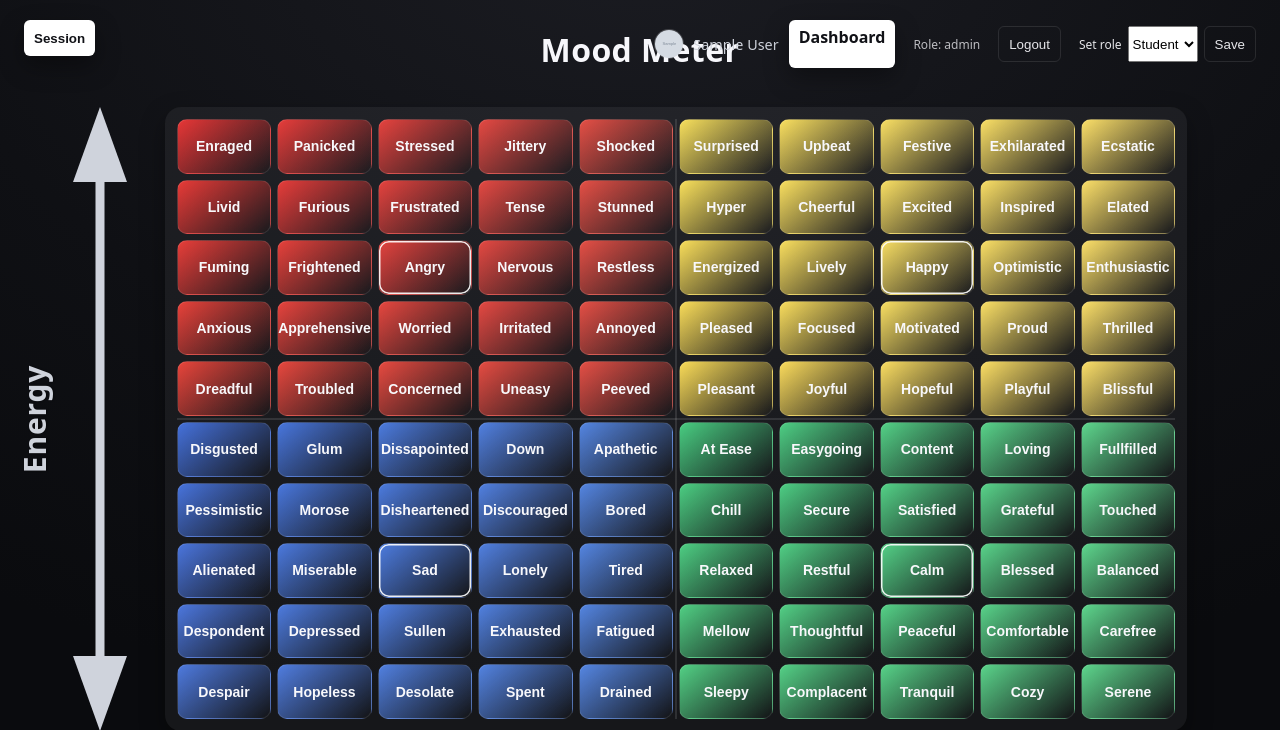
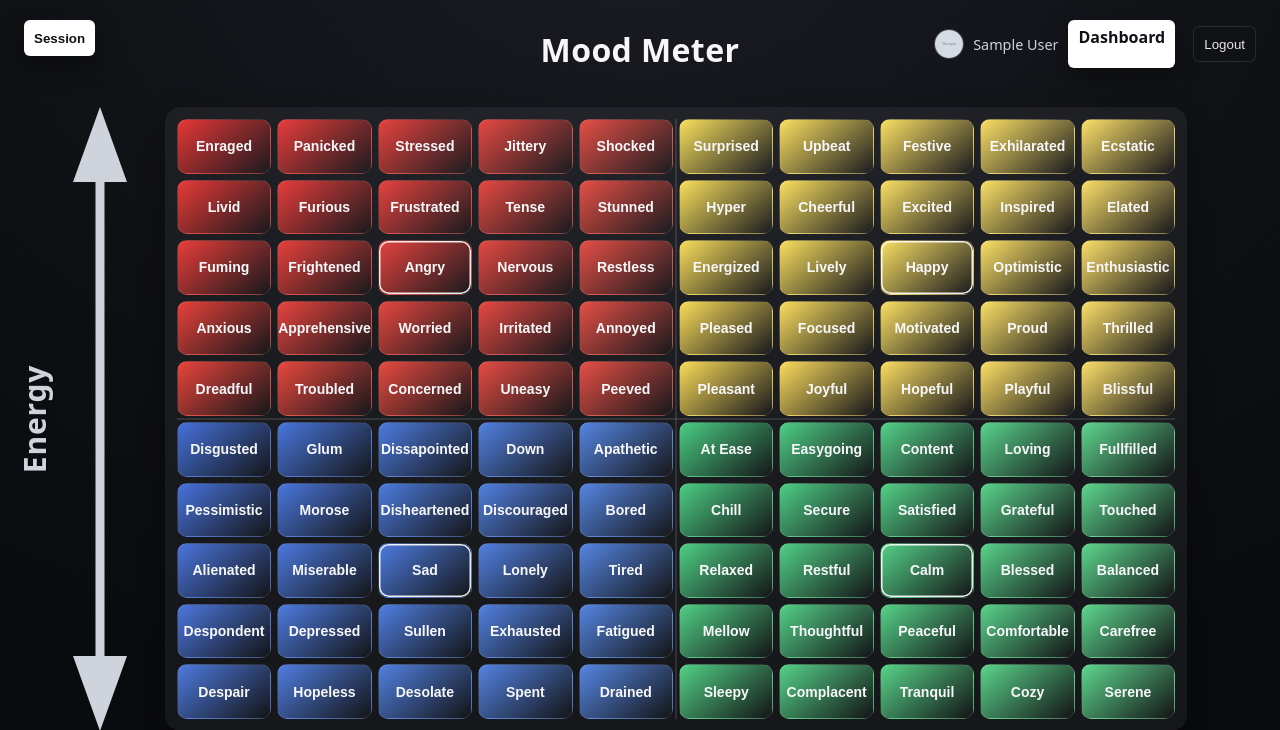
Before and after one commit to kickinslowly/MoodMeter, a Flask app: page / in a window 1280 px wide. Shown: the top 730 px of the page. Run offline with Flask 3, Linux system fonts and the light colour scheme; a user stored in the database is signed in; tables that the repository leaves empty hold one stand-in row (values such as "Sample post"); grey boxes marked "Sample" are stand-in pictures; some libraries are stand-ins or nearby versions.

Commit message:
make67 hints fixed. role selection removed for student view

```diff
--- a/app.py
+++ b/app.py
@@ -448,7 +448,8 @@ def auth_google_callback():
     # Find or create the user
     user = User.query.filter_by(email=email).first()
     if not user:
-        user = User(email=email, name=name, avatar_url=avatar, provider='google')
+        # New users default to student role
+        user = User(email=email, name=name, avatar_url=avatar, provider='google', role='student')
         db.session.add(user)
     else:
         # Update basic profile fields if changed
@@ -808,9 +809,14 @@ def dashboard():
 
 @app.route('/role', methods=['POST'])
 def set_role():
-    """Temporary endpoint to set current user's role (student/teacher)."""
+    """Endpoint to set current user's role (student/teacher).
+    Hardened so only teachers can change role to prevent students from self-promoting.
+    """
     if not getattr(current_user, 'is_authenticated', False):
         return jsonify({'ok': False, 'error': 'UNAUTHENTICATED'}), 401
+    # Only teachers may change roles (including their own)
+    if getattr(current_user, 'role', 'student') != 'teacher':
+        return jsonify({'ok': False, 'error': 'FORBIDDEN'}), 403
     role = (request.form.get('role') or '').strip().lower()
     if role not in ('student', 'teacher'):
         return jsonify({'ok': False, 'error': 'INVALID_ROLE'}), 400
--- a/templates/index.html
+++ b/templates/index.html
@@ -21,10 +21,8 @@
           <img class="avatar" src="{{ current_user.avatar_url or '' }}" alt="Avatar" onerror="this.style.display='none'">
           <span class="user-name">{{ current_user.name or current_user.email }}</span>
           <a href="{{ url_for('dashboard') }}" class="google-login-btn" title="Go to Dashboard">Dashboard</a>
-          <span style="margin-left:8px; font-size:12px; opacity:.8;">Role: {{ current_user.role or 'student' }}</span>
-          <form method="post" action="{{ url_for('logout_view') }}" style="display:inline-block; margin-left:8px;">
-            <button type="submit" class="logout-btn" title="Sign out">Logout</button>
-          </form>
+          {% if current_user.role == 'teacher' %}
+          <span style="margin-left:8px; font-size:12px; opacity:.8;">Role: {{ current_user.role }}</span>
           <form method="post" action="{{ url_for('set_role') }}" style="display:inline-flex; gap:6px; align-items:center; margin-left:8px;">
             <label for="role" style="font-size:12px;">Set role</label>
             <select name="role" id="role">
@@ -32,6 +30,10 @@
               <option value="teacher" {% if current_user.role == 'teacher' %}selected{% endif %}>Teacher</option>
             </select>
             <button type="submit" class="logout-btn">Save</button>
+          </form>
+          {% endif %}
+          <form method="post" action="{{ url_for('logout_view') }}" style="display:inline-block; margin-left:8px;">
+            <button type="submit" class="logout-btn" title="Sign out">Logout</button>
           </form>
         {% else %}
           <a href="{{ url_for('login_view') }}" class="google-login-btn" title="Sign in with Google">Sign in with Google</a>
--- a/templates/make67.html
+++ b/templates/make67.html
@@ -46,6 +46,7 @@
           <button class="op-btn" data-op="*">×</button>
           <button class="op-btn" data-op="/">÷</button>
           <button id="resetBtn" class="op-btn ghost" title="Reset puzzle">↺</button>
+          <button id="hintBtn" class="op-btn" title="Show a hint" aria-label="Show a hint">?</button>
         </div>
 
         <div class="note" id="m67Hint" aria-live="polite"></div>
```
Also changed, not shown: static/js/make67.js (+7 -1 lines).
